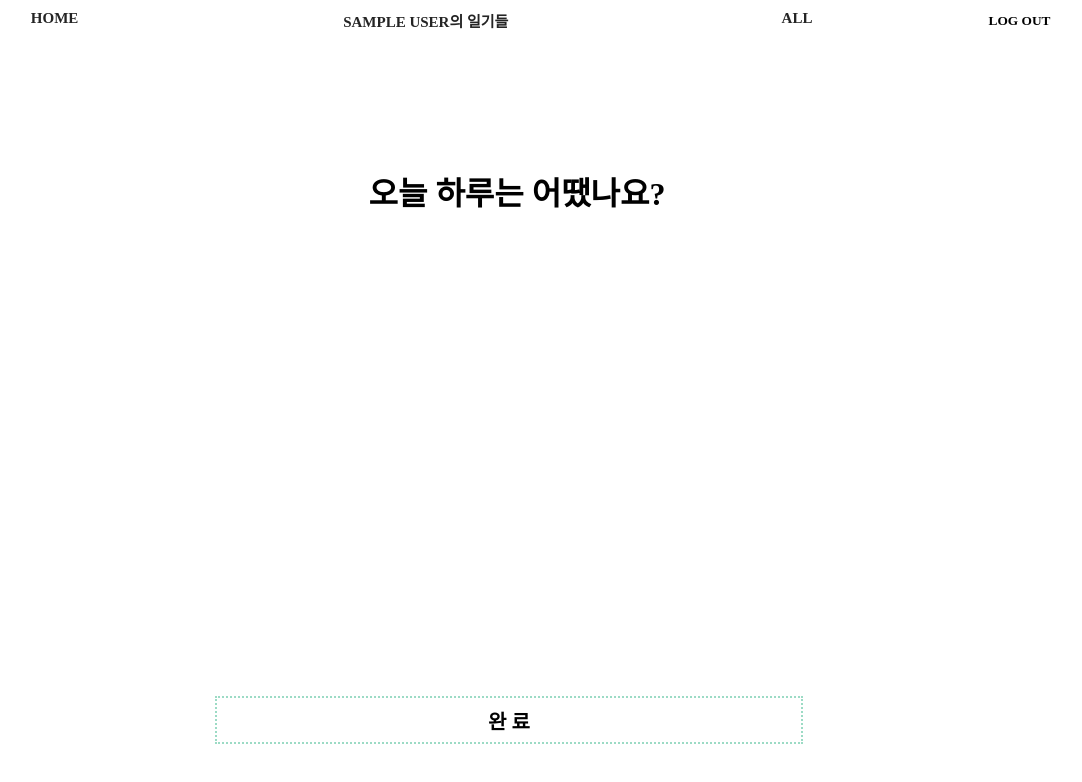
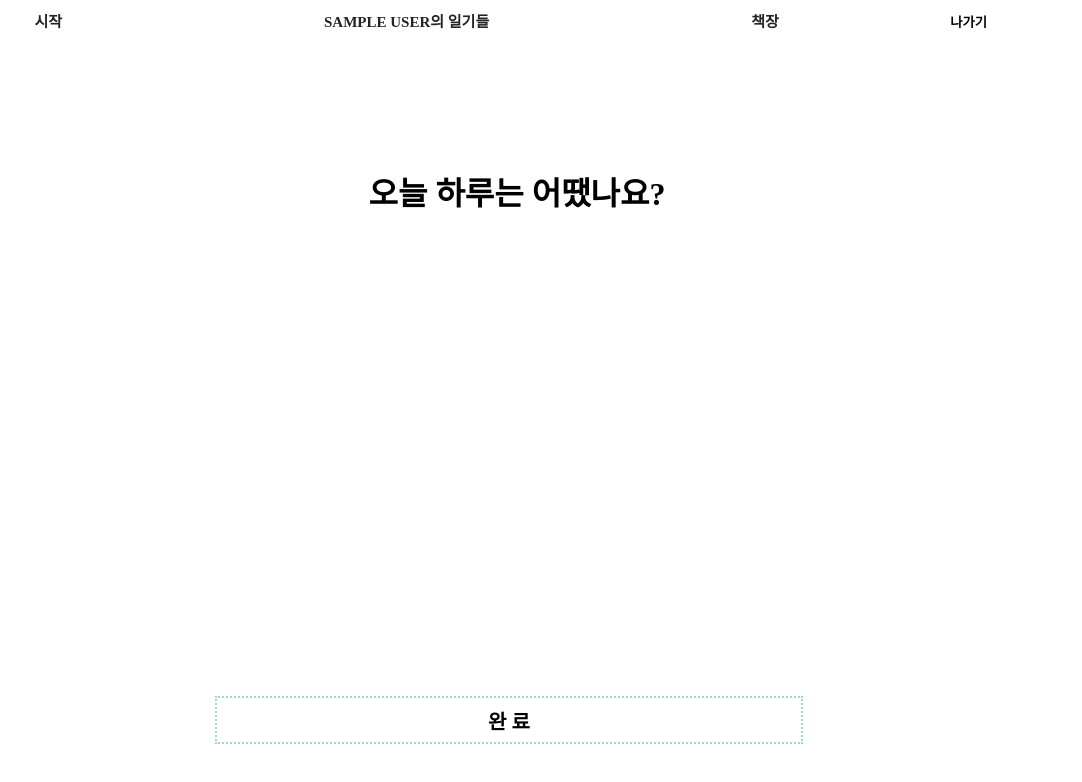
Before and after one commit to kong430/Madcamp3, a React (Create React App) app: page /#/ in a window 1280 px wide. Shown: the top 782 px of the page, without its empty margins (131-1213 px from the left). Built offline with nearby package versions, Linux system fonts and the light colour scheme; no server answers; sample sign-in values are in the browser's storage; a web font is replaced by a local one.

Commit message:
마지막 커밋~

```diff
--- a/src/components/Navigation.js
+++ b/src/components/Navigation.js
@@ -13,10 +13,10 @@ const Navigation = ({ userObj }) => (
   <div className = "wrapper">
   <nav className = "nav">
     <ul className = "menu">
-      <li><Link to="/" className = "menuLink">Home</Link></li>
+      <li><Link to="/" className = "menuLink">시작</Link></li>
       <li><Link to="/profile" className = "menuLink">{userObj.displayName}의 일기들</Link></li>
-      <li><Link to ="/total" className = "menuLink">All</Link></li>
-      <button onClick={onLogoutClick} className = "LogOut">Log Out</button>
+      <li><Link to ="/total" className = "menuLink">책장</Link></li>
+      <button onClick={onLogoutClick} className = "LogOut">나가기</button>
     </ul>
   </nav>
   </div>
--- a/src/index.css
+++ b/src/index.css
@@ -122,7 +122,7 @@ textarea {
   text-decoration:none;
   color: rgb(36, 36, 36);
   display: block;
-  width: 29vw;
+  width: 28vw;
   height: 4vh;
   font-size: 15px;
   font-weight: bold;
```
